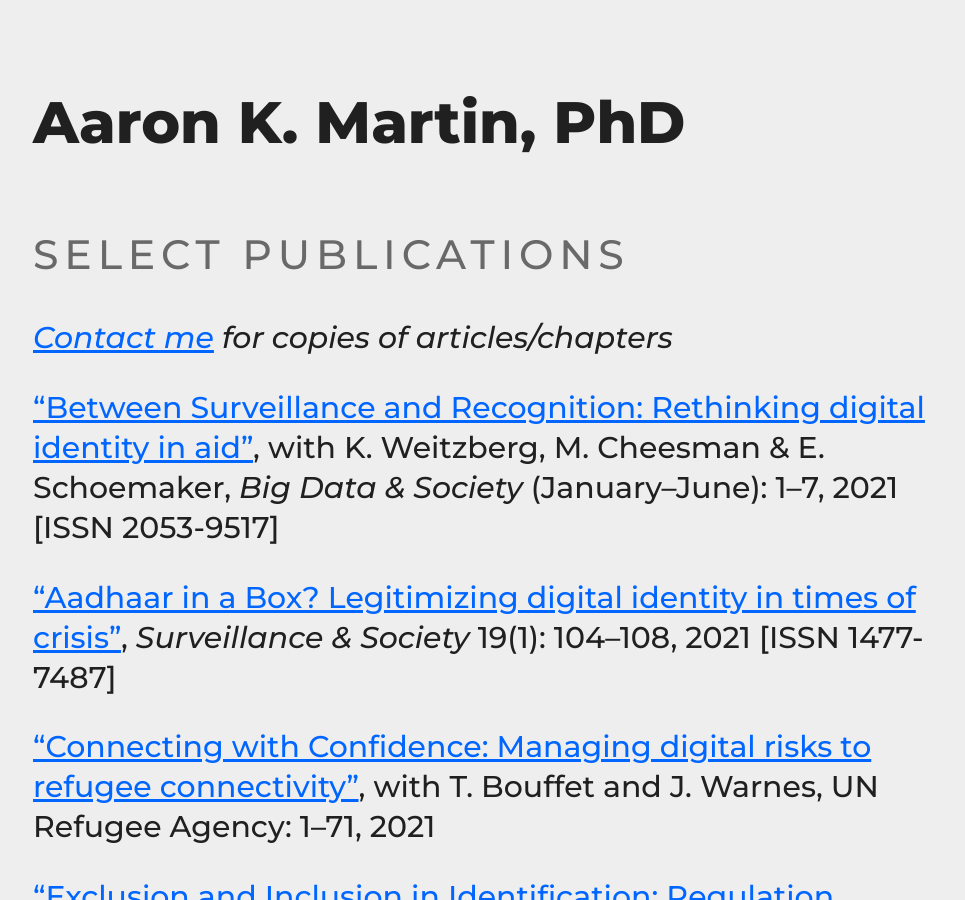
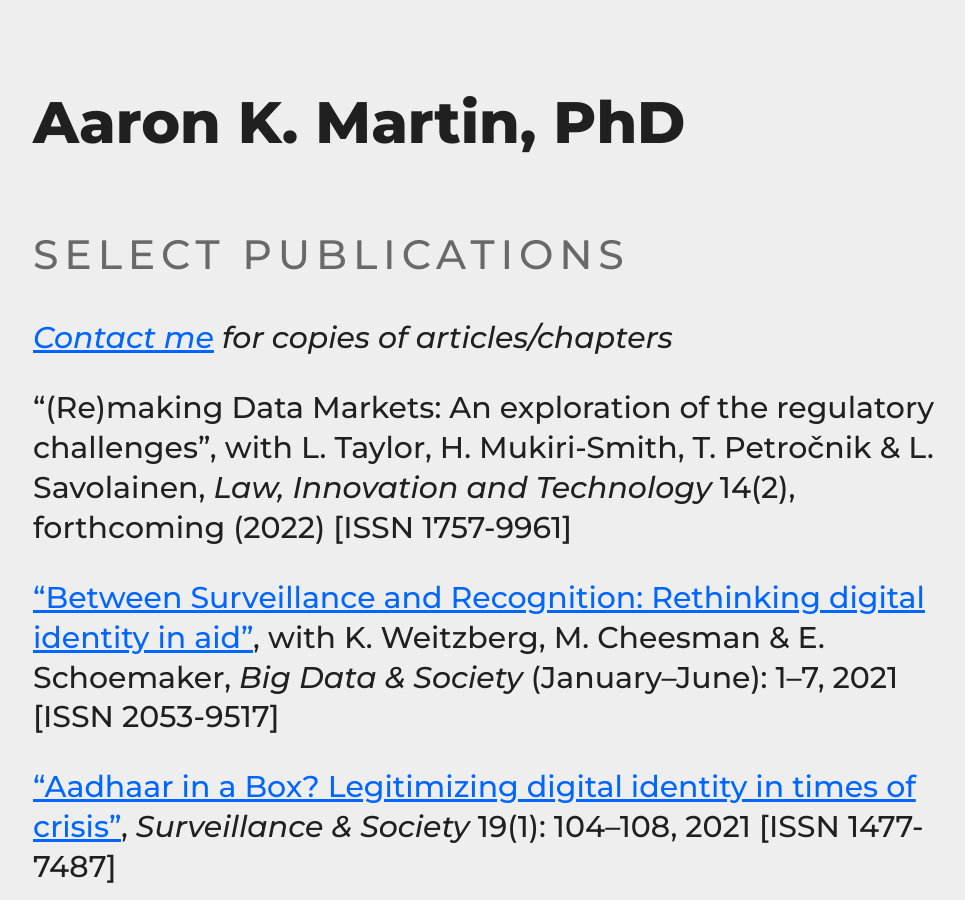
Before and after one commit to haroonalrasheed/641a, a Jekyll site: the page built from select-publications/index.md, in a window 1280 px wide and 900 px high. Shown: the whole window, without its empty margins (131-1096 px from the left). Built offline with Jekyll 4.4.1, drawn with Linux system fonts in a browser that asks for light colours.

Commit message:
Update index.md

```diff
--- a/select-publications/index.md
+++ b/select-publications/index.md
@@ -6,6 +6,8 @@ title: Select Publications
 ## Select Publications
 
 _[Contact me](mailto:a.k.martin@uvt.nl) for copies of articles/chapters_
+
+"(Re)making Data Markets: An exploration of the regulatory challenges", with L. Taylor, H. Mukiri-Smith, T. Petročnik & L. Savolainen, _Law, Innovation and Technology_ 14(2), forthcoming (2022) [ISSN 1757-9961]
 
 ["Between Surveillance and Recognition: Rethinking digital identity in aid"](https://doi.org/10.1177/20539517211006744), with K. Weitzberg, M. Cheesman & E. Schoemaker, *Big Data & Society* (January–June): 1–7, 2021 [ISSN 2053-9517]
 
```
